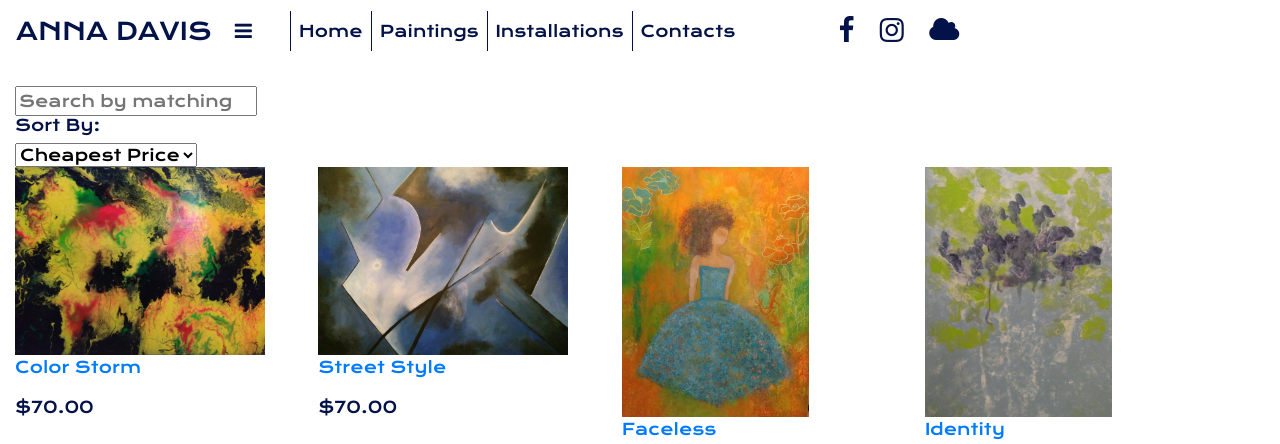
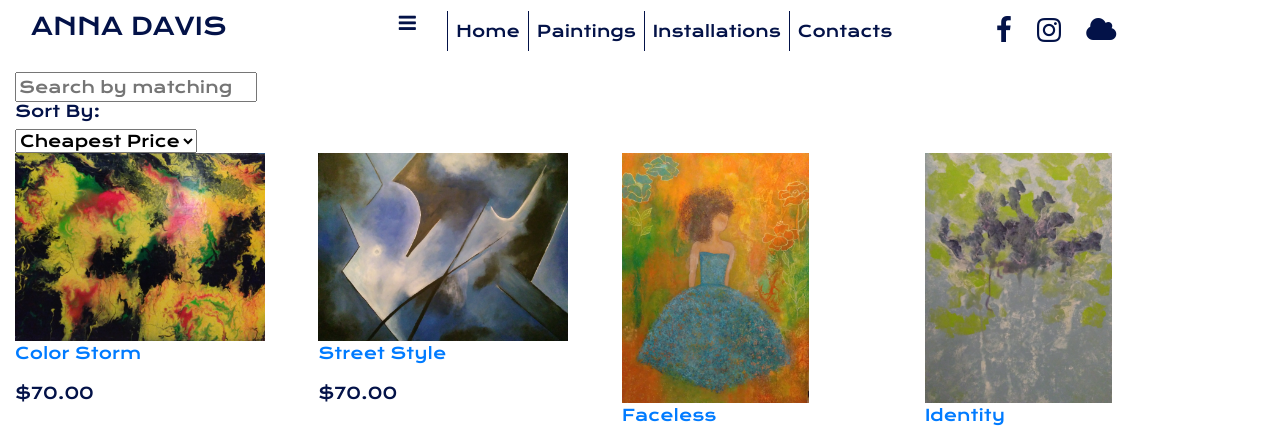
Before and after one commit to Sakela/AnnaStudio, a website: page index.html in a window 1280 px wide. Both pictures are taken after a click on the link "Paintings". Shown: the top 444 px of the page. Drawn offline with nearby package versions, Linux system fonts and the light colour scheme; some packages are replaced by stand-ins of ours.

Commit message:
Fix nav alignment by display inline, and center brand on homepage with flex

```diff
--- a/art-contacts/art-contacts.component.js
+++ b/art-contacts/art-contacts.component.js
@@ -9,6 +9,8 @@ angular.
 			$('#navHeader').addClass('nav-brand-section');
 			$('.navbar-toggler').show();
 			$('#navbarNav').addClass("collapse navbar-collapse");
+			$('#brand').removeClass('navbar-brand-centered');
+
 
 			// send data to action.php on submit
 					self.handleFormSubmit = function (booking) {
--- a/art-home/art-home.component.js
+++ b/art-home/art-home.component.js
@@ -11,6 +11,7 @@ angular.
 			console.log('hi');
 			$('#navHeader').removeClass('nav-brand-section');
 			$('.navbar-toggler').hide();
+			$('#brand').addClass('navbar-brand-centered');
 
 			// var url = 'https://newsapi.org/v2/top-headlines?' +
 			//           'country=us&' +
--- a/art-installations/art-installations.component.js
+++ b/art-installations/art-installations.component.js
@@ -10,6 +10,8 @@ angular.
 			$('#navHeader').addClass('nav-brand-section');
 			$('.navbar-toggler').show();
 			$('#navbarNav').addClass("collapse navbar-collapse");
+			$('#brand').removeClass('navbar-brand-centered');
+
 
 			self.isActive = false;
 
--- a/art-list/art-list.component.js
+++ b/art-list/art-list.component.js
@@ -13,6 +13,7 @@ angular.
 			$('#navHeader').addClass('nav-brand-section');
 			$('.navbar-toggler').show();
 			$('#navbarNav').addClass("collapse navbar-collapse");
+			$('#brand').removeClass('navbar-brand-centered');
 
 
 			self.redirectToPainting = function(myEvent, painting) {
--- a/index.html
+++ b/index.html
@@ -31,11 +31,11 @@
 <body>
 	<nav class="navbar navbar-expand-md">
 
-		<div class="col-md-4 nav-brand-section" id="navHeader">
+		<div class="col-md-4 nav-brand-section" id="navHeader float-left">
 			<img src="img/vectorpaint.svg" class="header-image image-fluid align-middle">
-	    	<a href="/" class="navbar-brand align-middle">ANNA DAVIS</a>
+	    	<a href="/" id="brand" class="navbar-brand">ANNA DAVIS</a>
 
-	    	<button class="navbar-toggler align-middle float-right" data-toggle="collapse" data-target="#navbarNav" aria-controls="navbarNav" aria-expanded="false" aria-label="Toggle navigation">
+	    	<button class="navbar-toggler float-right" data-toggle="collapse" data-target="#navbarNav" aria-controls="navbarNav" aria-expanded="false" aria-label="Toggle navigation">
 			    <i class="fa fa-bars"></i>
 			</button>
 		</div>
@@ -59,8 +59,6 @@
 
 	</nav>
 
-	<br>
-
 	<div ng-view></div>
 
 </body>
--- a/style.css
+++ b/style.css
@@ -7,8 +7,9 @@
 /*** NAV ***/
 .navbar {
 	background: transparent;
-    position: relative;
-    z-index: 9999;
+  position: relative;
+  z-index: 9999;
+  margin-bottom: 10px;
 }
 
 .nav-link {
@@ -18,21 +19,29 @@
 }
 
 .nav-brand-section {
-  display: contents;
+  margin-bottom: 10px;
 }
 
 .navbar-brand {
   color: #031248;
   font-size: 20px;
+  display: inline;
+}
+
+.navbar-brand-centered {
   display: flex;
   justify-content: center;
-  margin-right: unset;
+  margin-right: 0;
 }
 
 .navbar-icons {
   background-color: white;
   padding-top: 5px;
   padding-bottom: 5px;
+}
+
+.navbar-toggler {
+  padding-right: 0;
 }
 
 .nav-link-block > li:nth-child(4) {
@@ -49,6 +58,7 @@
 .fa-bars {
   font-size: 20px;
   color: #031248;
+  padding-right: 0;
 }
 
 /*** ART-HOME ***/
```
